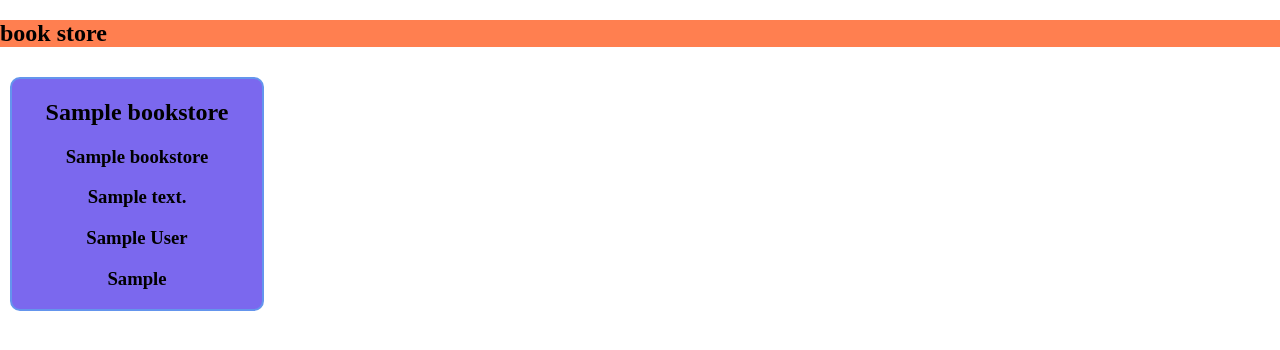
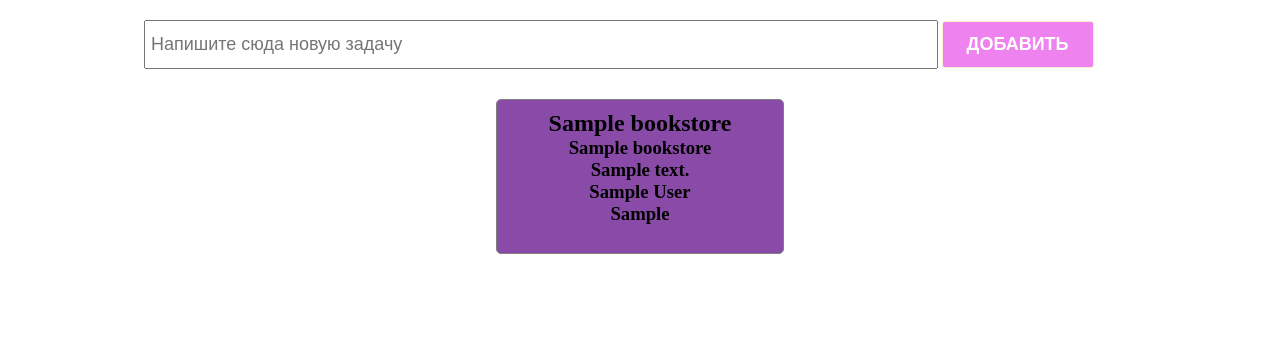
Before and after one commit to Ainur-Dzholdosheva/bookstore, a Django app: page / in a window 1280 px wide. Shown: the top 350 px of the page. Run offline with Django 3.2, Linux system fonts and the light colour scheme; tables that the repository leaves empty hold one stand-in row (values such as "Sample post").

Commit message:
stylize book.html

```diff
--- a/main/static/styles/book.css
+++ b/main/static/styles/book.css
@@ -1,18 +1,54 @@
-body{
+*{
+    box-sizing: border-box;
     margin: 0;
     padding: 0;
+    color: black;
+}
+section{
+    width: 100%;
+    padding: 20px;
+    display: flex;
+    flex-direction: column;
+    align-items: center;
+}
+.create_container{
+    width: 80%;
+}
+.create_input{
+    padding: 12px 5px;
+    font-size: 18px;
+    width: 80%;
+}
+.create_button{
+    padding: 12px 24px;
+    background-color: violet;
+    border: 1px solid blanchedalmond;
+    color: white;
+    text-transform: uppercase;
+    font-size: 18px;
+    font-weight: bold;
+    border-radius: 3px;
+    cursor: pointer;
+}
+.create_button:active{
+    border: 1px solid #CE9308;
+    box-shadow: 2px 2px 5px 3px #FCE4EC;
 }
 .store_container{
-    background-color: coral;
+    padding: 30px 20px;
+    display: flex;
+    justify-content: space-around;
+    flex-wrap: wrap;
+    width: 100%;
 }
 .store_item{
-    display: flex;
+    border: 1px solid grey;
+    border-radius: 5px;
+    width: 24%;
+    padding: 10px 15px;
+    background-color: #8a4aa8;
+    margin-bottom: 20px;
 }
 .item{
-    background-color: mediumslateblue;
-    width: 250px;
     text-align: center;
-    border: 2px solid cornflowerblue;
-    border-radius: 10px;
-    margin: 10px;
 }
--- a/main/templates/book.html
+++ b/main/templates/book.html
@@ -9,22 +9,28 @@
 </head>
 <body>
     <section>
+        <div class="create_container">
+            <input class="create_input" type="text" placeholder="Напишите сюда новую задачу"/>
+            <button class="create_button">Добавить</button>
+        </div>
         <div class="store_container">
-            <h1>book store</h1>
+            {% for bookstore in book_store %}
+            <div class="store_item">
+                <div class="item">
 
-        </div>
-        <div class="store_item">
-            <div class="item">
-                {% for bookstore in book_store %}
                 <h2>{{ bookstore.title}}</h2>
                 <h3>{{ bookstore.subtitle}}</h3>
                 <h3>{{ bookstore.description}}</h3>
                 <h3>{{ bookstore.author}}</h3>
                 <h3>{{ bookstore.price}}</h3>
-                {% endfor %}
+                <img src="" alt="">
+
+                </div>
+
             </div>
+            {% endfor %}
+        </div>
 
-        </div>
     </section>
 
 
```
Also changed, not shown: main/static/icons/EW_Harry-Potter_Featured.jpg (added).
